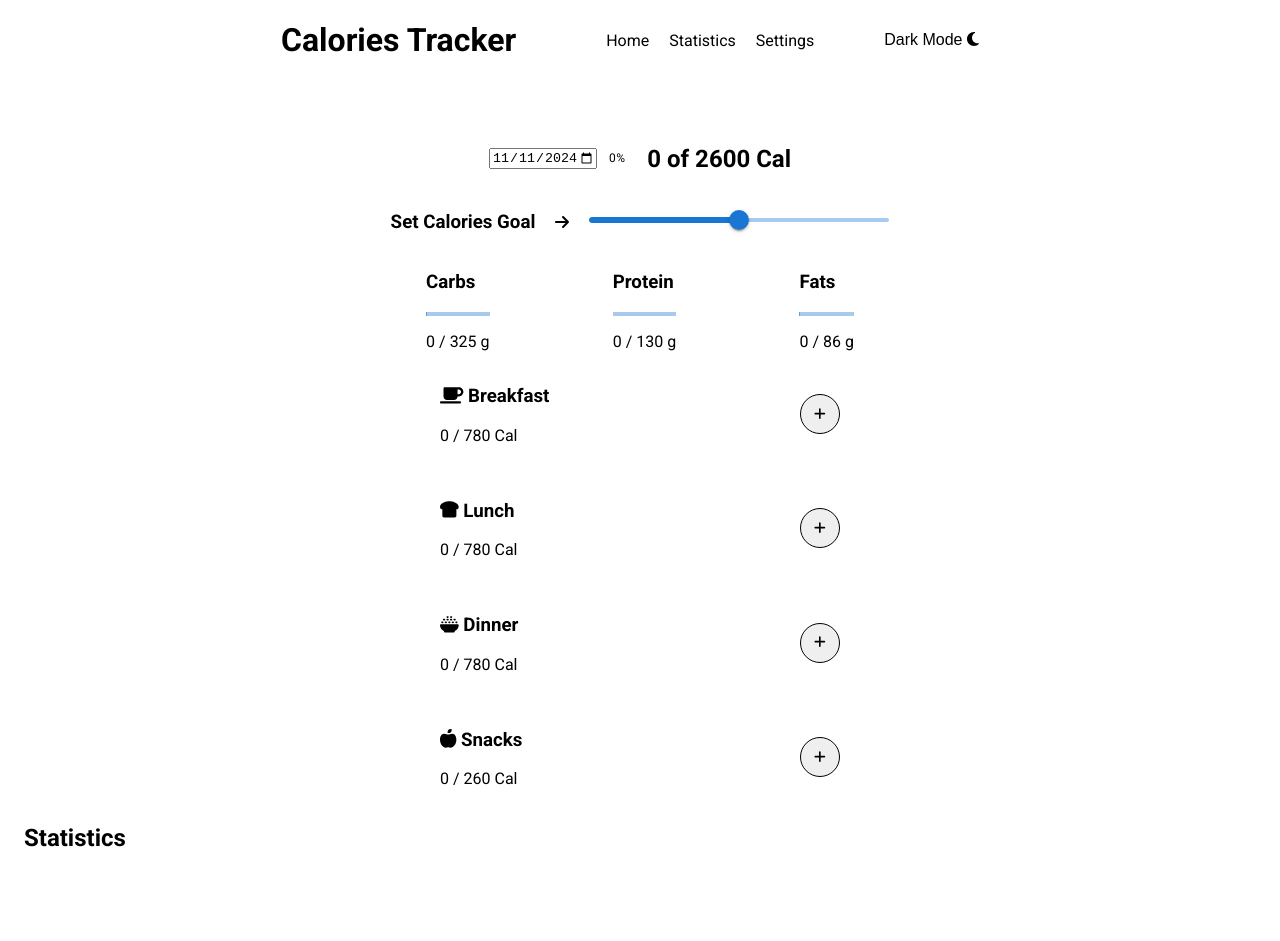
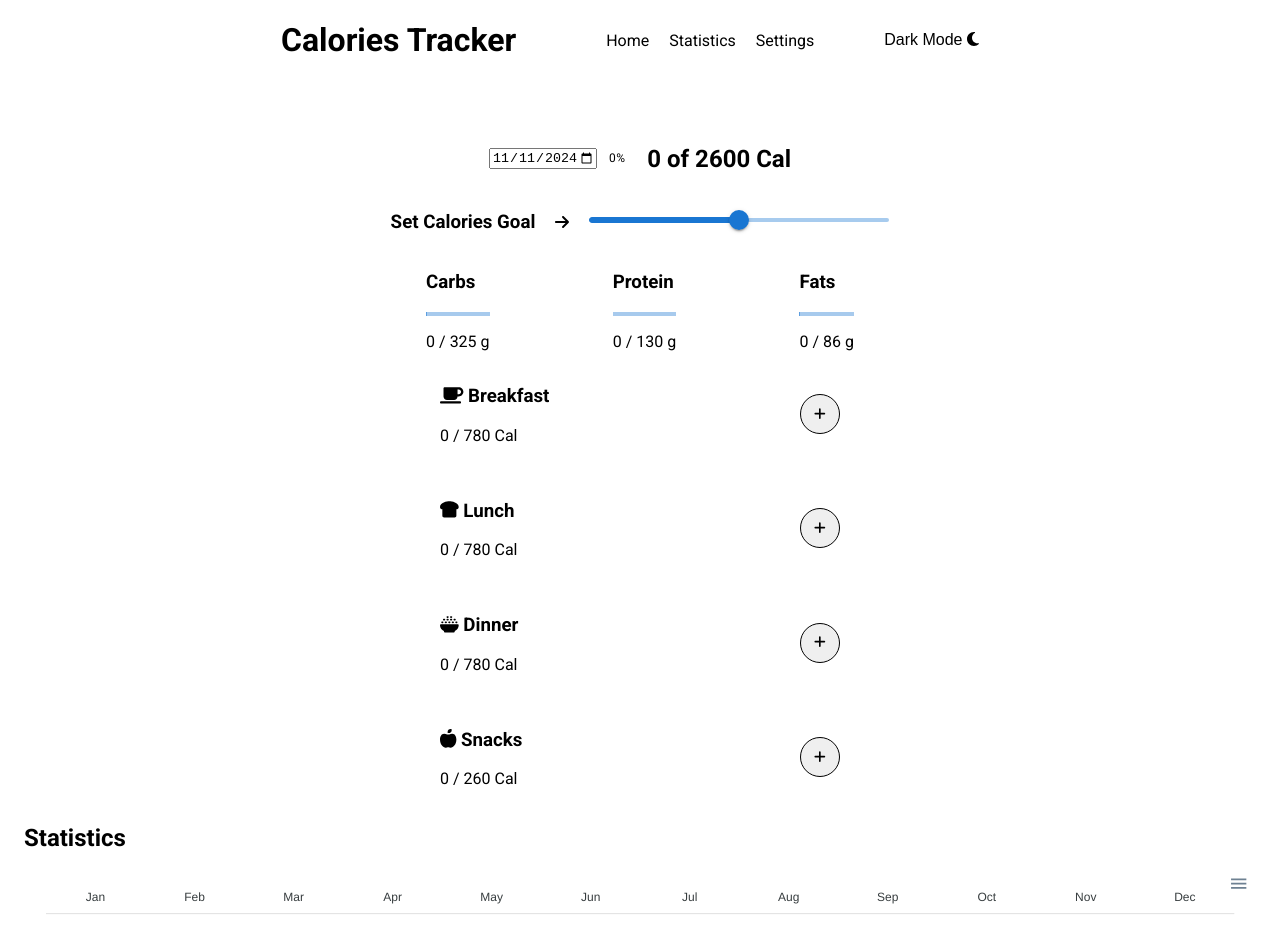
Before and after one commit to priyamkumar/Calories-Tracker, a React (Vite) app: page / in a window 1280 px wide. Shown: the top 941 px of the page. Before the commit the page ends 896 px from the top, so only its background shows below. Built offline with nearby package versions, Linux system fonts and the light colour scheme.

Commit message:
adding bar chart

```diff
--- a/package.json
+++ b/package.json
@@ -18,10 +18,14 @@
     "@fortawesome/free-solid-svg-icons": "^6.6.0",
     "@fortawesome/react-fontawesome": "^0.2.2",
     "@mui/material": "^6.1.6",
+    "apexcharts": "^4.0.0",
     "axios": "^1.7.7",
     "bootstrap": "^5.3.3",
+    "chart.js": "^4.4.6",
     "react": "^18.3.1",
+    "react-apexcharts": "^1.5.0",
     "react-bootstrap": "^2.10.5",
+    "react-chartjs-2": "^5.2.0",
     "react-dom": "^18.3.1"
   },
   "devDependencies": {
--- a/src/Components/Statistics.jsx
+++ b/src/Components/Statistics.jsx
@@ -1,7 +1,12 @@
 import React from 'react'
+import StatisticsHeading from './StatisticsHeader'
+import StatisticsBarChart from './StatisticsBarChart'
 
 export default function Statistics() {
   return (
-    <h2>Statistics</h2>
+    <div className="stats">
+    <StatisticsHeading/>
+    <StatisticsBarChart/>
+    </div>
   )
 }
--- /dev/null
+++ b/src/Components/StatisticsBarChart.jsx
@@ -0,0 +1,104 @@
+import React, { useState } from "react";
+import Chart from "react-apexcharts"
+
+export default function StatisticsBarChart() {
+  {
+    const [data, setData] = useState({
+
+      series: [{
+        name: 'Inflation',
+        data: [2.3, 3.1, 4.0, 10.1, 4.0, 3.6, 3.2, 2.3, 1.4, 0.8, 0.5, 0.2]
+      }],
+      options: {
+        chart: {
+          height: 350,
+          type: 'bar',
+        },
+        plotOptions: {
+          bar: {
+            borderRadius: 10,
+            dataLabels: {
+              position: 'top', // top, center, bottom
+            },
+          }
+        },
+        dataLabels: {
+          enabled: true,
+          formatter: function (val) {
+            return val + "%";
+          },
+          offsetY: -20,
+          style: {
+            fontSize: '12px',
+            colors: ["#304758"]
+          }
+        },
+
+        xaxis: {
+          categories: ["Jan", "Feb", "Mar", "Apr", "May", "Jun", "Jul", "Aug", "Sep", "Oct", "Nov", "Dec"],
+          position: 'top',
+          axisBorder: {
+            show: false
+          },
+          axisTicks: {
+            show: false
+          },
+          crosshairs: {
+            fill: {
+              type: 'gradient',
+              gradient: {
+                colorFrom: '#D8E3F0',
+                colorTo: '#BED1E6',
+                stops: [0, 100],
+                opacityFrom: 0.4,
+                opacityTo: 0.5,
+              }
+            }
+          },
+          tooltip: {
+            enabled: true,
+          }
+        },
+        yaxis: {
+          axisBorder: {
+            show: false
+          },
+          axisTicks: {
+            show: false,
+          },
+          labels: {
+            show: false,
+            formatter: function (val) {
+              return val + "%";
+            }
+          }
+
+        },
+        title: {
+          text: 'Monthly Inflation in Argentina, 2002',
+          floating: true,
+          offsetY: 330,
+          align: 'center',
+          style: {
+            color: '#444'
+          }
+        }
+      },
+
+
+    });
+    return (
+      <div>
+        <div id="chart">
+          <Chart
+            options={data.options}
+            series={data.series}
+            type="bar"
+            height={350}
+          />
+        </div>
+        <div id="html-dist"></div>
+      </div>
+    );
+  }
+}
--- /dev/null
+++ b/src/Components/StatisticsHeader.jsx
@@ -0,0 +1,7 @@
+import React from 'react'
+
+export default function StatisticsHeading() {
+  return (
+    <h2 className="statisticsHeading">Statistics</h2>
+  )
+}
```
Also changed, not shown: 1 other file (tests, documents, lock files or other folders).
